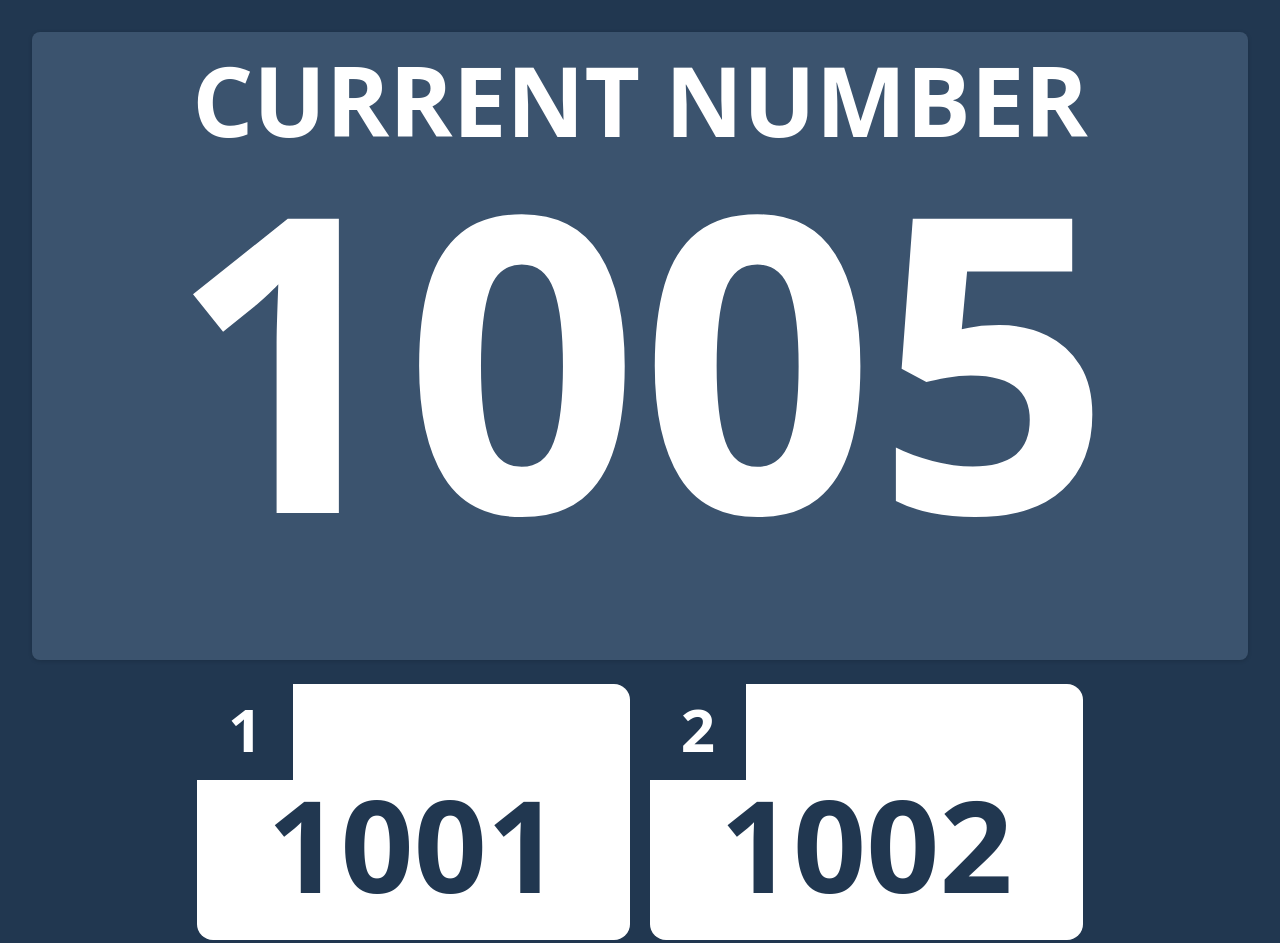
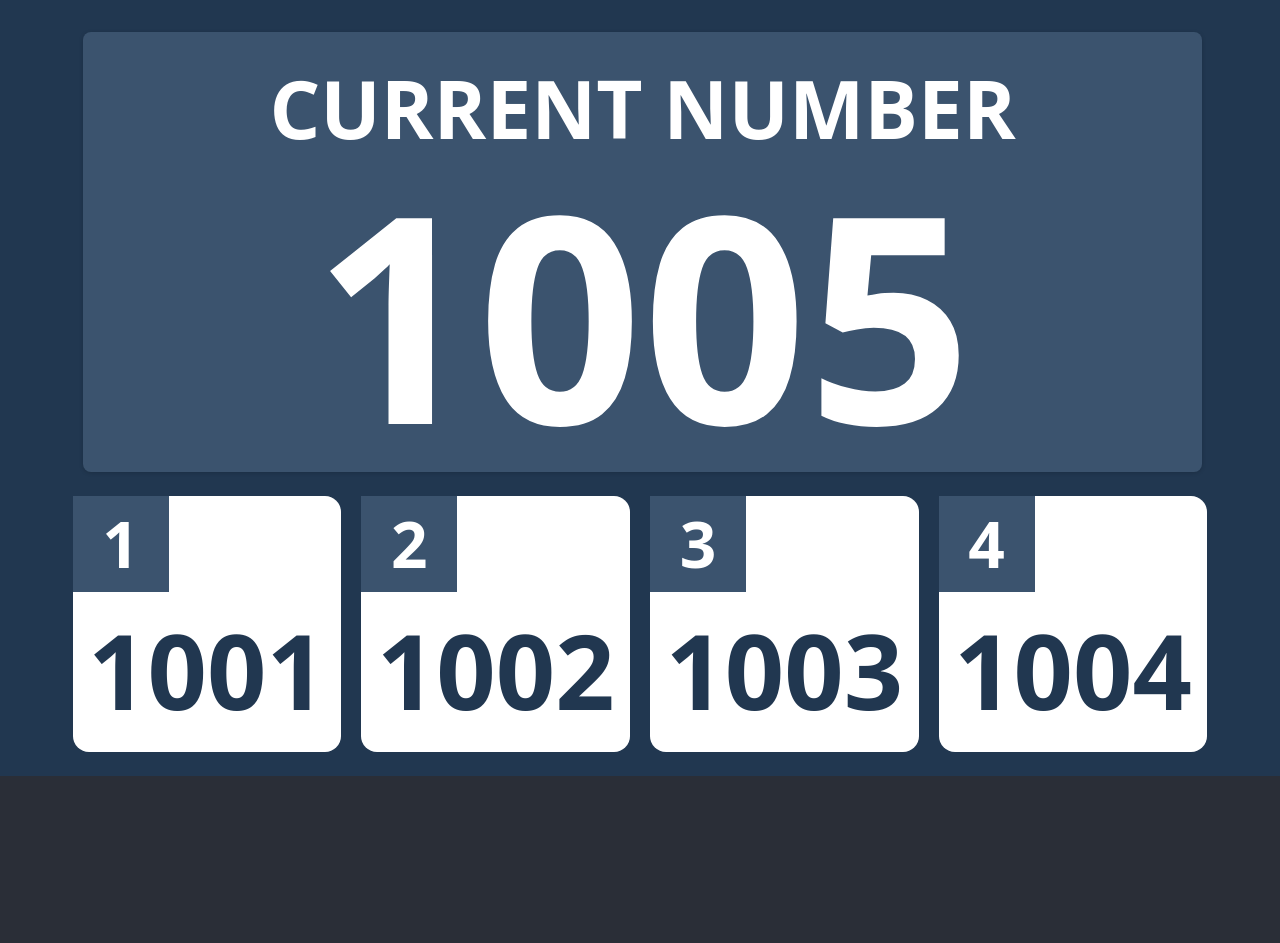
Before and after one commit to DeadanDev/queue-system, a website: page public/customer.html in a window 1280 px wide. Shown: the top 943 px of the page. After the commit the page ends 800 px from the top, so only its background shows below. Drawn offline with nearby package versions, Linux system fonts and the light colour scheme.

Commit message:
new updated layout

```diff
--- a/public/customer.html
+++ b/public/customer.html
@@ -13,30 +13,30 @@
 </head>
 <body class="p-8">
     <div class="card">
-        <p class="text-8xl text-center font-bold font-sans">CURRENT NUMBER</p>
-        <p class="text-center font-bold font-sans leading-none" style="font-size:412px">1005</p>
+        <p class="text-center font-bold font-sans" style="font-size: 10vh;">CURRENT NUMBER</p>
+        <p class="text-center font-bold font-sans leading-none" style="font-size: 36vh">1005</p>
     </div>
     <div class="box-content w-1000 p-4 -mb-8">
         <center>
-        <div class="inline-block h-64 m-2 rounded-r-2xl rounded-bl-2xl bg-white" style="width: 27.05em;">
-          <div class="bg-black h-24 w-24 float-left font-bold font-sans" style="font-size:60px; background-color:#213750;">1</div>
+        <div class="inline-block h-64 m-2 rounded-r-2xl rounded-bl-2xl bg-white" style="width: 21vw;">
+          <div class="bg-black h-24 w-24 float-left font-bold font-sans" style="font-size:8vh; background-color:#3B536E;">1</div>
           <div class="h-24 w-max"></div>
-          <p class="text-9xl text-center font-bold font-sans" style="color:#213750;">1001</p>
+          <p class="text-center font-bold font-sans" style="color:#213750; font-size: 13vh;">1001</p>
         </div>
-        <div class="inline-block h-64 m-2 rounded-r-2xl rounded-bl-2xl bg-white" style="width: 27.05em;">
-            <div class="bg-black h-24 w-24 float-left font-bold font-sans" style="font-size:60px; background-color:#213750;">2</div>
+        <div class="inline-block h-64 m-2 rounded-r-2xl rounded-bl-2xl bg-white" style="width: 21vw;">
+            <div class="bg-black h-24 w-24 float-left font-bold font-sans" style="font-size:8vh; background-color:#3B536E;">2</div>
             <div class="h-24 w-max"></div>
-            <p class="text-9xl text-center font-bold font-sans" style="color:#213750;">1002</p>
+            <p class="text-center font-bold font-sans" style="color:#213750; font-size: 13vh;">1002</p>
         </div>
-        <div class="inline-block h-64 m-2 rounded-r-2xl rounded-bl-2xl bg-white" style="width: 27.05em;">
-            <div class="bg-black h-24 w-24 float-left font-bold font-sans" style="font-size:60px; background-color:#213750;">3</div>
+        <div class="inline-block h-64 m-2 rounded-r-2xl rounded-bl-2xl bg-white" style="width: 21vw;">
+            <div class="bg-black h-24 w-24 float-left font-bold font-sans" style="font-size:8vh; background-color:#3B536E;">3</div>
             <div class="h-24 w-max"></div>
-            <p class="text-9xl text-center font-bold font-sans" style="color:#213750;">1003</p>
+            <p class="text-center font-bold font-sans" style="color:#213750; font-size: 13vh;">1003</p>
         </div>
-        <div class="inline-block h-64 m-2 rounded-r-2xl rounded-bl-2xl bg-white" style="width: 27.05em;">
-            <div class="h-24 w-24 float-left font-bold font-sans" style="font-size:60px; background-color:#213750;">4</div>
+        <div class="inline-block h-64 m-2 rounded-r-2xl rounded-bl-2xl bg-white" style="width: 21vw;">
+            <div class="h-24 w-24 float-left font-bold font-sans" style="font-size:8vh; background-color:#3B536E;">4</div>
             <div class="h-24 w-max"></div>
-            <p class="text-9xl text-center font-bold font-sans" style="color:#213750;">1004</p>
+            <p class="text-center font-bold font-sans" style="color:#213750; font-size: 13vh;">1004</p>
         </div>
         </center>
     </div>
--- a/public/styles/customer.scss
+++ b/public/styles/customer.scss
@@ -1,10 +1,15 @@
 $COLOR_BG: #213750;
 $COLOR_CARD: #3B536E;
+
+body{
+    background-color: $COLOR_BG;
+}
 
 .card {
     display: flex;
     flex-wrap: nowrap;
-
-    width: 100%;
-    height: 628px;
+    justify-content: center;
+    width: 92%;
+    height: 55vh;
+    left: 4vw
 }
--- a/public/styles/global.scss
+++ b/public/styles/global.scss
@@ -1,7 +1,7 @@
 @import url('https://fonts.googleapis.com/css2?family=Roboto:wght@300&display=swap');
 
-$COLOR_BG: #2a2e37;
-$COLOR_CARD: #414857;
+$COLOR_BG: #213750;
+$COLOR_CARD: #3B536E;
 
 :root {
     background-color: #2a2e37 !important;
```
Also changed, not shown: public/styles/customer.css, public/styles/global.css, 1 other file.
